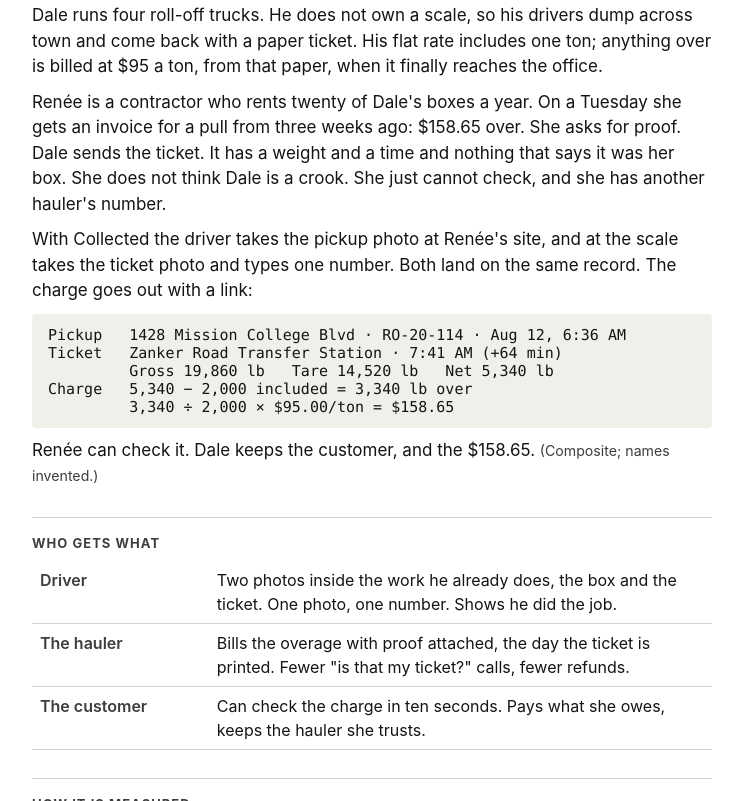
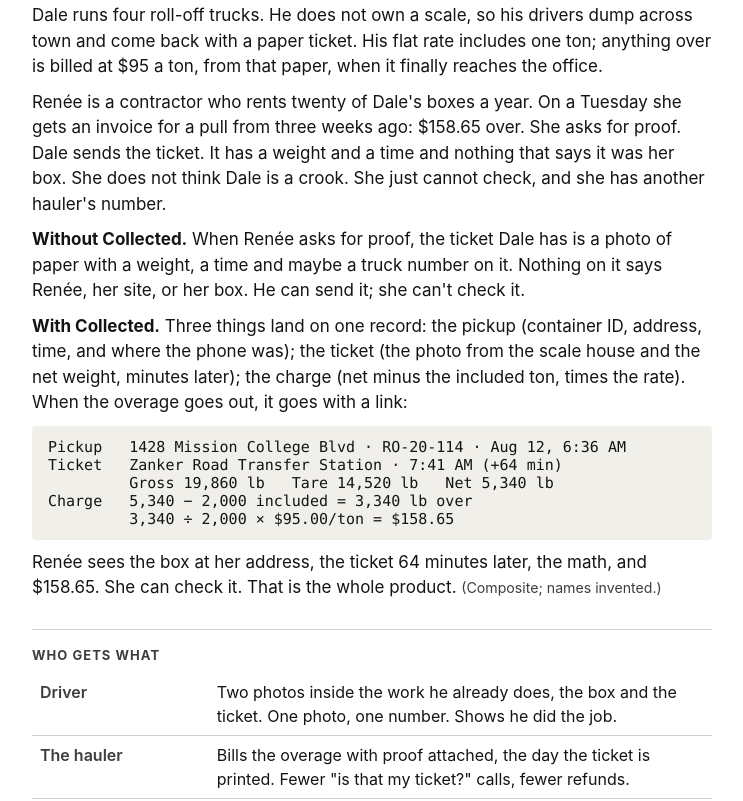
Before and after one commit to aayushdixit27/collected, a website: page app/public/walkthrough.html in a window 1280 px wide. Shown: the part 522-1323 px from the top of the page, without its empty margins (268-1011 px from the left). Drawn offline with Linux system fonts and the light colour scheme.

Commit message:
Walkthrough: without/with framing sized to what is built

```diff
--- a/app/public/walkthrough.html
+++ b/app/public/walkthrough.html
@@ -27,13 +27,14 @@ small{color:var(--ink2)}
 <h2>The people</h2>
 <p>Dale runs four roll-off trucks. He does not own a scale, so his drivers dump across town and come back with a paper ticket. His flat rate includes one ton; anything over is billed at $95 a ton, from that paper, when it finally reaches the office.</p>
 <p>Renée is a contractor who rents twenty of Dale's boxes a year. On a Tuesday she gets an invoice for a pull from three weeks ago: $158.65 over. She asks for proof. Dale sends the ticket. It has a weight and a time and nothing that says it was her box. She does not think Dale is a crook. She just cannot check, and she has another hauler's number.</p>
-<p>With Collected the driver takes the pickup photo at Renée's site, and at the scale takes the ticket photo and types one number. Both land on the same record. The charge goes out with a link:</p>
+<p><strong>Without Collected.</strong> When Renée asks for proof, the ticket Dale has is a photo of paper with a weight, a time and maybe a truck number on it. Nothing on it says Renée, her site, or her box. He can send it; she can't check it.</p>
+<p><strong>With Collected.</strong> Three things land on one record: the pickup (container ID, address, time, and where the phone was); the ticket (the photo from the scale house and the net weight, minutes later); the charge (net minus the included ton, times the rate). When the overage goes out, it goes with a link:</p>
 <div class="receipt">Pickup   1428 Mission College Blvd · RO-20-114 · Aug 12, 6:36 AM
 Ticket   Zanker Road Transfer Station · 7:41 AM (+64 min)
          Gross 19,860 lb   Tare 14,520 lb   Net 5,340 lb
 Charge   5,340 − 2,000 included = 3,340 lb over
          3,340 ÷ 2,000 × $95.00/ton = $158.65</div>
-<p>Renée can check it. Dale keeps the customer, and the $158.65. <small>(Composite; names invented.)</small></p>
+<p>Renée sees the box at her address, the ticket 64 minutes later, the math, and $158.65. She can check it. That is the whole product. <small>(Composite; names invented.)</small></p>
 
 <h2>Who gets what</h2>
 <table>
```
